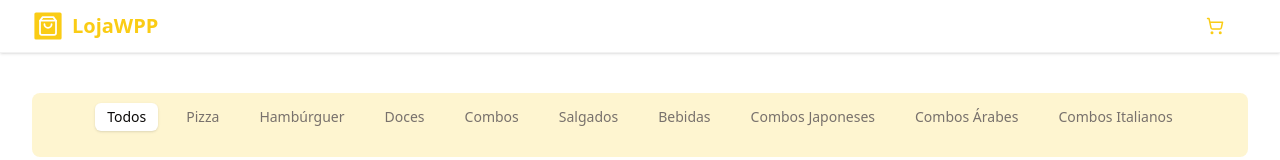
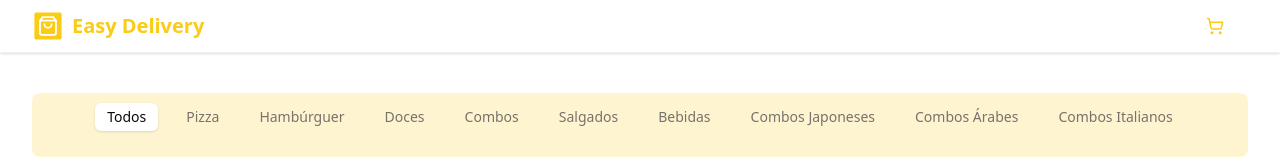
Before and after one commit to tiagomendes-dev/easy-delivery, a Next.js app: page / in a window 1280 px wide. Shown: the top 160 px of the page. Built offline with nearby package versions, Linux system fonts and the light colour scheme.

Commit message:
update layout.tsx, footer.tsx and logo.tsx

```diff
--- a/app/layout.tsx
+++ b/app/layout.tsx
@@ -14,8 +14,9 @@ const fontSans = FontSans({
 });
 
 export const metadata: Metadata = {
-  title: "Create Next App",
-  description: "Generated by create next app",
+  title: "Easy Delivery",
+  description:
+    "O EasyDelivery é um serviço de delivery inovador que simplifica o processo de pedir comida. A interface intuitiva permite selecionar itens do menu, adicioná-los ao carrinho e visualizar o valor final. Ao confirmar o pedido, você fornece seu nome e endereço, e uma mensagem formatada com os detalhes do pedido é enviada diretamente para o WhatsApp do restaurante.",
 };
 
 export default function RootLayout({
--- a/app/sections/footer.tsx
+++ b/app/sections/footer.tsx
@@ -1,3 +1,16 @@
+import { Separator } from "@/components/ui/separator";
+import Link from "next/link";
+
 export default function Footer() {
-  return <div>Footer</div>;
+  return (
+    <footer className="mt-5">
+      <Separator />
+      <div className="my-5 text-center text-sm opacity-50">
+        Feito com 💛 por{" "}
+        <Link href="https://tiagomendes.dev" className="font-bold">
+          Tiago Mendes
+        </Link>
+      </div>
+    </footer>
+  );
 }
--- a/components/logo.tsx
+++ b/components/logo.tsx
@@ -9,7 +9,7 @@ export default function Logo() {
       className="text-primary font-bold flex items-center gap-2 text-xl select-none"
     >
       <Image src={logoImage} alt="Logo Wallet" width={32} height={32} />
-      LojaWPP
+      Easy Delivery
     </Link>
   );
 }
```
